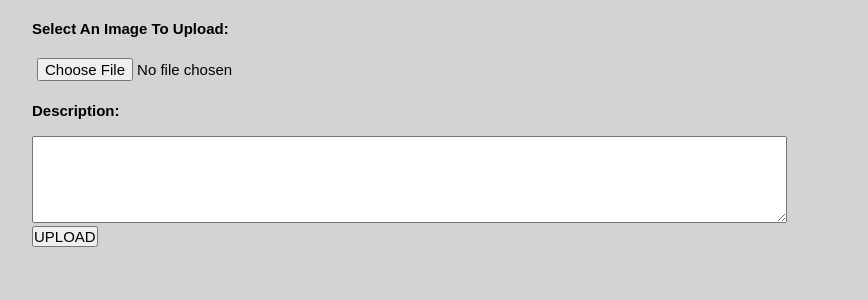
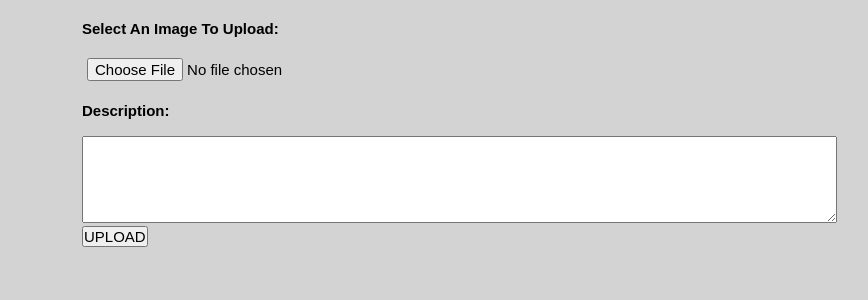
Before and after one commit to JohanGeorge/Major-Project-SDD, a PHP site: page / in a window 1280 px wide. Shown: the part 60-360 px from the top of the page, without its empty margins (268-1136 px from the left). Run offline with PHP 8.4, Linux system fonts and the light colour scheme; the visitor is signed in with stand-in values (Sample User, id 1); data that the repository does not hold is empty.

Commit message:
Update style.css

```diff
--- a/style.css
+++ b/style.css
@@ -40,7 +40,7 @@ div.desc{
 	margin-bottom:10px;
 	word-wrap:break-word;
 	text-align:center;
-	/*border:2px solid green;*/
+	/*border:2px solid red;*/
 }
 *{
 	margin:0px;
@@ -94,9 +94,10 @@ input {
 div.upload{
 	position:relative;
 	top:80px;
-	left:300px;
+	left:350px;
 	margin-bottom:20px;
 	width:50%;
+
 }
 #signup{
 	position:relative;
```
